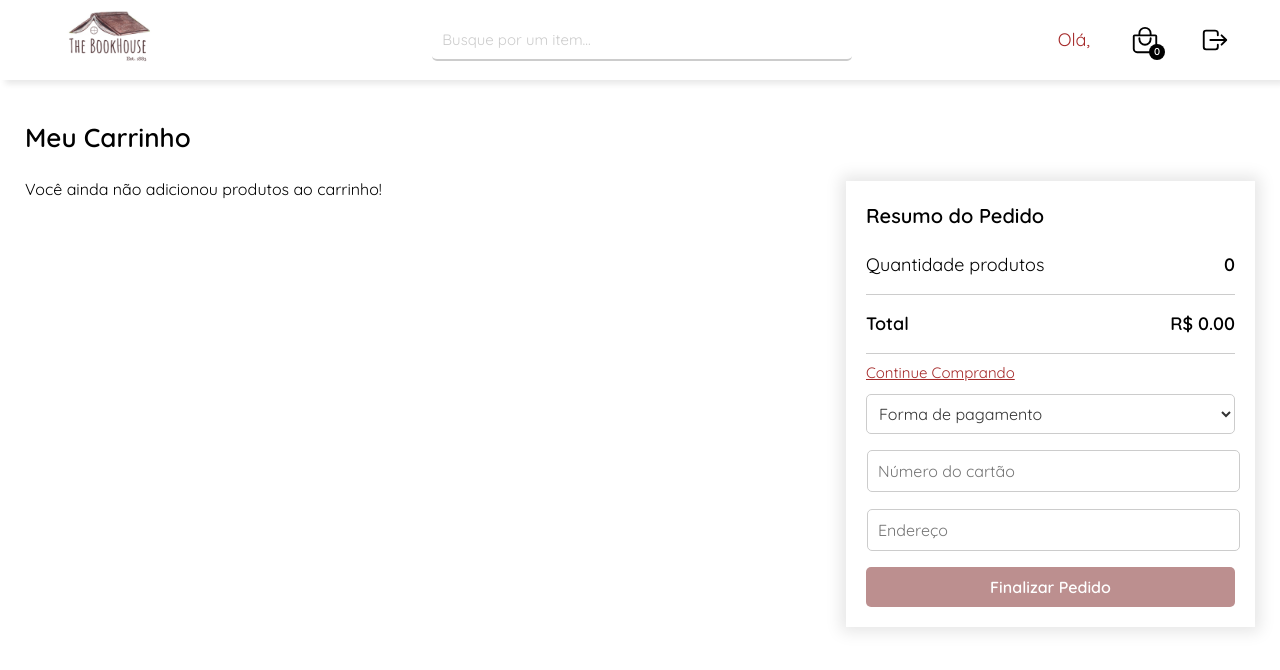
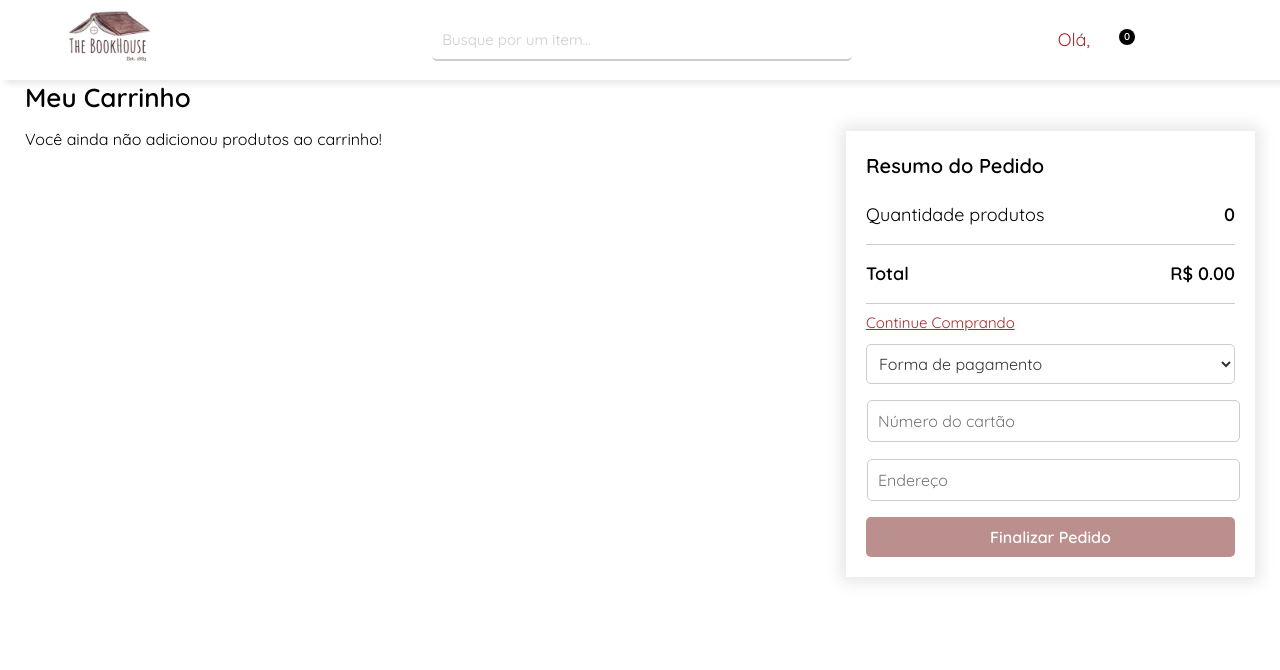
Before and after one commit to the-bookhouse/the-bookhouse, a React (Create React App) app: page /checkout in a window 1280 px wide. Shown: the top 670 px of the page. Built offline with nearby package versions, Linux system fonts and the light colour scheme.

Commit message:
removing console.logs

```diff
--- a/src/hooks/useQuickIn.js
+++ b/src/hooks/useQuickIn.js
@@ -8,5 +8,6 @@
 
   useEffect(() => {
     if (token && userName) navigate("/home");
+    // eslint-disable-next-line
   }, []);
 }
--- a/src/hooks/useQuickOut.js
+++ b/src/hooks/useQuickOut.js
@@ -8,5 +8,6 @@
 
   useEffect(() => {
     if (!token || !userName) navigate("/");
+    // eslint-disable-next-line
   }, []);
 }
--- a/src/pages/CheckoutPage/index.js
+++ b/src/pages/CheckoutPage/index.js
@@ -1,6 +1,4 @@
-import { CheckoutContainer, ItensContainer, HeaderC, OrderedContainer, ListProducts, TotalProducts, Divider, CartContainer, CartList } from "./styled";
-
-import thebookhouse from "../../assets/images/thebookhouse.png";
+import { CheckoutContainer, ItensContainer, OrderedContainer, ListProducts, TotalProducts, Divider, CartContainer, CartList } from "./styled";
 import ModalCheckout from "../../components/ModalCheckout";
 import CheckoutForm from "../../components/CheckoutForm"
 import AuthContext from "../../context/AuthContext";
--- a/src/pages/CheckoutPage/styled.js
+++ b/src/pages/CheckoutPage/styled.js
@@ -7,7 +7,7 @@
 
   height: 100%;
   .cart {
-    margin-top: 100px;
+    margin-top: 60px;
   }
 `;
 export const ItensContainer = styled.div`
@@ -15,7 +15,8 @@
   flex-direction: row;
   justify-content: space-between;
   height: 100%;
-  margin-top: 30px;
+  margin-top: 20px;
+  margin-bottom: 100px;
 `;
 
 export const HeaderC = styled.div`
```
Also changed, not shown: src/pages/HomePage/index.js (+1 -7 lines).
